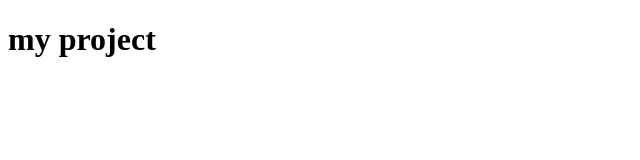
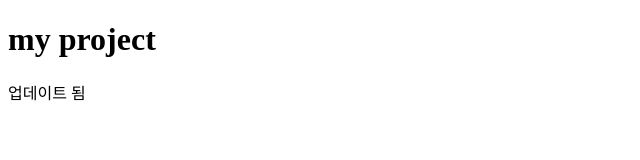
Before and after one commit to dain720/myproject, a plain HTML site: page index.html in a window 1280 px wide. Shown: the whole page, without its empty margins (0-640 px from the left). Drawn offline with Linux system fonts and the light colour scheme.

```diff
--- a/index.html
+++ b/index.html
@@ -7,5 +7,6 @@
 </head>
 <body>
     <h1>my project</h1>
+    <p>업데이트 됨</p>
 </body>
 </html>
```
Also changed, not shown: 1 other file.
